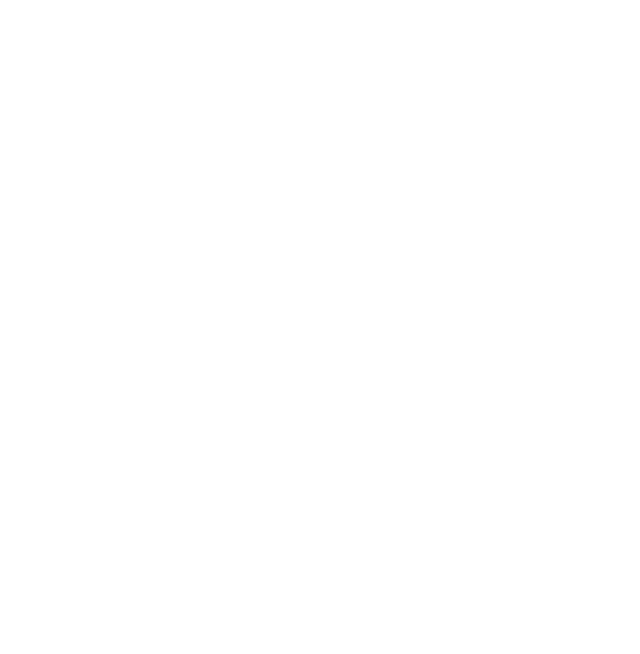
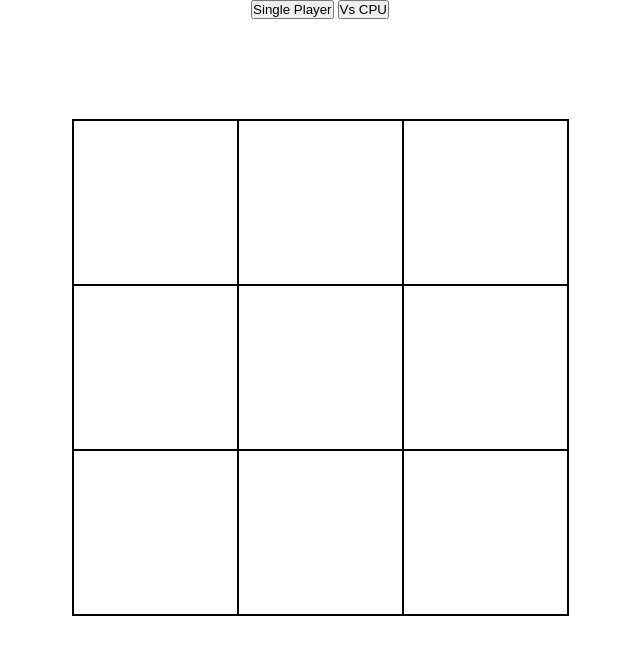
Before and after one commit to asianpersuas10n/odin-tic-tac-toe, a plain HTML site: page index.html in a window 1280 px wide. Shown: the whole page, without its empty margins (320-960 px from the left). Drawn offline with Linux system fonts and the light colour scheme.

Commit message:
Set the logic for the game

```diff
--- a/index.html
+++ b/index.html
@@ -8,8 +8,14 @@
     <title>Tic Tac Toe</title>
 </head>
 <body>
+    <p class="buttons">
+        <button>Single Player</button>
+        <button>Vs CPU</button>
+    </p>
+    <p class="mess"></p>
+    <div class="container">
+    </div>
 
-
-    <script href="./js.js"></script>
+    <script src="./js.js"></script>
 </body>
 </html>
--- a/js.js
+++ b/js.js
@@ -0,0 +1,53 @@
+const game = (() => {
+    let _turn = true;
+    const winCheck = (board) => {
+        let wins =  [[0,1,2], [3,4,5], [6,7,8], [0,3,6], [1,4,7], [2,5,8], [0,4,8], [6,4,2]];
+        for(let [a, b, c] of wins) {
+            if(board[a] && board[a] === board[b] && board[a] === board[c]) {
+                return board[a];
+            }
+        }
+        return;
+    }
+    let gameboard = [null,null,null,null,null,null,null,null,null];
+    const container = document.querySelector(".container");
+    const displayController = () => {
+        while(container.childNodes.length >  0) {
+            container.removeChild(container.lastChild);
+            };
+        gameboard.forEach((x, index) => {
+            gameToHtml(x, index);
+        });
+        function gameToHtml(xOrO, index) {
+            _index = index
+            const div = document.createElement("div");
+            div.innerText = xOrO;
+            container.appendChild(div)
+            div.addEventListener('click', () => {
+                if((gameboard[index] === "X") || (gameboard[index] === "O")) {
+                    return;
+                };
+                if(_turn === null) return;
+                gameboard.splice(index, 1, _turn ? "X" : "O");
+                _turn = _turn !== true;
+                game.displayController();
+                let win = game.winCheck(gameboard);
+                if(win) {
+                    _turn = null;
+                    document.querySelector(".mess").innerHTML = `<p>${win} wins!</p>`;
+                };
+              });
+        }
+    }
+    return {
+        gameboard,
+        displayController,
+        winCheck,
+    }
+})();
+
+const Player = (name) => {
+    this.name = name;
+}
+
+game.displayController();
--- a/style.css
+++ b/style.css
@@ -2,3 +2,38 @@
     margin: 0;
     padding: 0;
 }
+
+:root {
+    font-size: 16px;
+}
+
+body {
+    display: flex;
+    flex-direction: column;
+    justify-content: center;
+    align-items: center;
+}
+
+.mess{
+    font-size: 3rem;
+}
+
+.container {
+    margin-top: 100px;
+    display: grid;
+    grid-template-columns: repeat(3, 165px);
+    grid-template-rows: repeat(3, 165px);
+    height: 495px;
+    width: 495px;
+}
+
+div {
+    display: flex;
+    border : 1px solid black;
+}
+
+div div {
+    justify-content: center;
+    align-items: center;
+    font-size: 10rem;
+}
```
Also changed, not shown: 1 other file.
